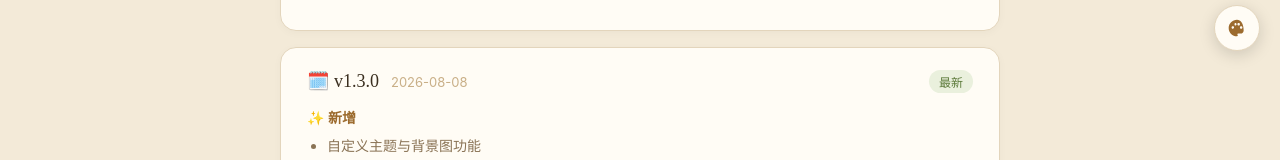
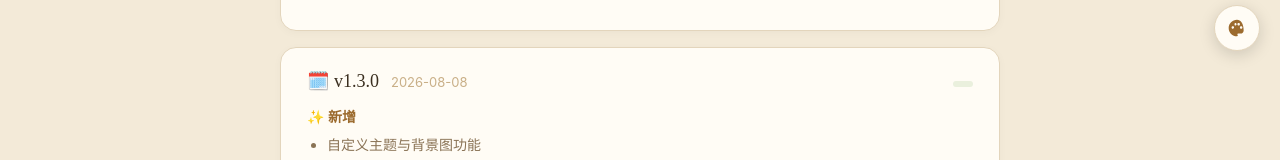
Before and after one commit to EmenWebsiteCollection/yishen-navigation, a React (Vite) app: page /changelog in a window 1280 px wide. Shown: the part 729-889 px from the top of the page. Built offline with nearby package versions, Linux system fonts and the light colour scheme.

Commit message:
fix: 更新日志「最新」标签仅在最新版本显示

```diff
--- a/src/pages/ChangelogPage.jsx
+++ b/src/pages/ChangelogPage.jsx
@@ -19,7 +19,7 @@ const ChangeGroup = ({ label, items }) => (
   </div>
 );
 
-const Version = ({ version, date, changes }) => (
+const Version = ({ version, date, changes, latest }) => (
   <div style={{
     padding: '22px 26px',
     backgroundColor: 'var(--ym-bg-card)',
@@ -42,7 +42,7 @@ const Version = ({ version, date, changes }) => (
         color: 'var(--ym-success)',
         fontWeight: '500',
       }}>
-        最新
+        {latest ? '最新' : ''}
       </span>
     </div>
     {Object.entries(changes).map(([label, items]) => (
@@ -150,7 +150,7 @@ export function ChangelogPage() {
         />
 
         {CHANGELOG.map((v) => (
-          <Version key={v.version} version={v.version} date={v.date} changes={v.changes} />
+          <Version key={v.version} version={v.version} date={v.date} changes={v.changes} latest={v.latest} />
         ))}
       </div>
     </div>
```
